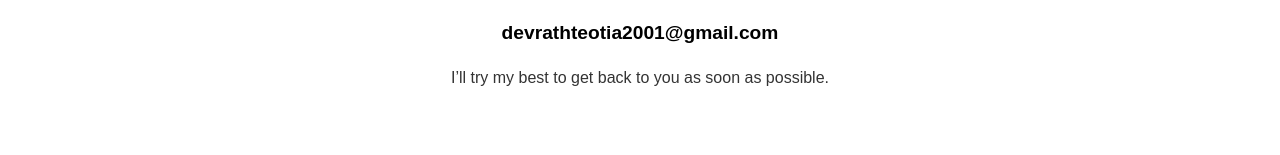
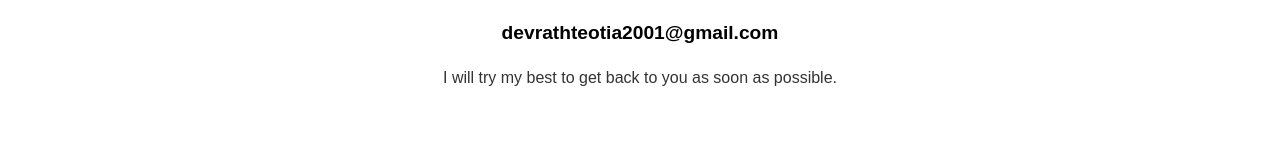
Before and after one commit to devnewcode/portfolio-app, a Next.js app: page /contact in a window 1280 px wide. Shown: the part 274-429 px from the top of the page. Built offline with nearby package versions, Linux system fonts and the light colour scheme.

Commit message:
contactpageupdated1

```diff
--- a/src/app/contact/page.js
+++ b/src/app/contact/page.js
@@ -10,7 +10,7 @@ export default function Contact() {
         devrathteotia2001@gmail.com
       </p>
       <p style={{ marginTop: "1rem" }}>
-        I’ll try my best to get back to you as soon as possible.
+        I will try my best to get back to you as soon as possible.
       </p>
     </section>
   );
```
